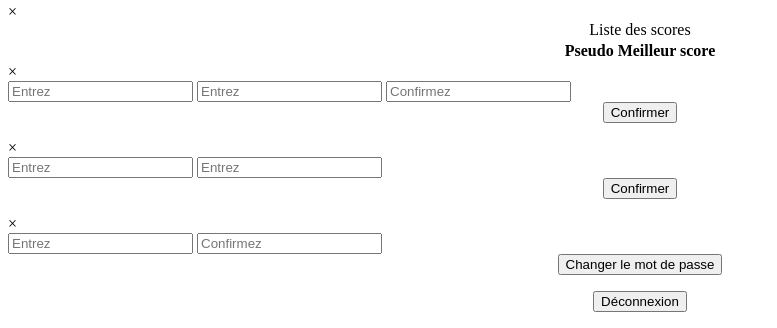
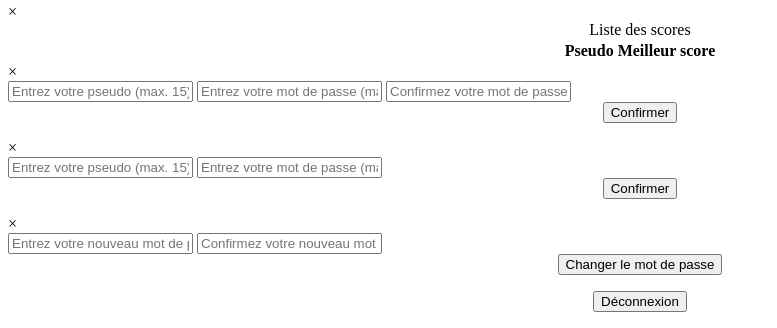
Before and after one commit to Eevee89/pendupokemon, a PHP site: page /php/desktop.php in a window 1280 px wide. Shown: the part 1514-1842 px from the top of the page, without its empty margins (0-777 px from the left). Run offline with PHP 8.4, Linux system fonts and the light colour scheme; data that the repository does not hold is empty.

Commit message:
Correct error, maybe

```diff
--- a/php/desktop.php
+++ b/php/desktop.php
@@ -146,9 +146,9 @@ catch (Exception $e) {
             <span class="close">&times;</span>
             <form action="" method="POST">
                 <input name="FORMTYPE" type="hidden" value="SIGNUPFORM">
-                <input name="username" id="suusername" type="text" placeholder=<?= "Entrez votre pseudo (max. $maxLength)" ?>>
-                <input name="password" id="supassword" type="password" placeholder=<?= "Entrez votre mot de passe (max. $maxLength)" ?>>
-                <input name="cpassword" id="sucpassword" type="password" placeholder=<?= "Confirmez votre mot de passe (max. $maxLength)" ?>>
+                <input name="username" id="suusername" type="text" placeholder="Entrez votre pseudo (max. 15)">
+                <input name="password" id="supassword" type="password" placeholder="Entrez votre mot de passe (max. 15)">
+                <input name="cpassword" id="sucpassword" type="password" placeholder="Confirmez votre mot de passe (max. 15)">
                 <div style="display: flex; justify-content: center; width: 100%;">
                     <input id="signupBtn" type="submit" value="Confirmer">
                 </div>
@@ -161,8 +161,8 @@ catch (Exception $e) {
             <span class="close">&times;</span>
             <form action="" method="POST">
                 <input name="FORMTYPE" type="hidden" value="SIGNINFORM">
-                <input name="username" id="siusername" type="text" placeholder=<?= "Entrez votre pseudo (max. $maxLength)" ?>>
-                <input name="password" id="sipassword" type="password" placeholder=<?= "Entrez votre mot de passe (max. $maxLength)" ?>>
+                <input name="username" id="siusername" type="text" placeholder="Entrez votre pseudo (max. 15)">
+                <input name="password" id="sipassword" type="password" placeholder="Entrez votre mot de passe (max. 15)">
                 <div style="display: flex; justify-content: center; width: 100%;">
                     <input id="signinBtn" type="submit" value="Confirmer">
                 </div>
@@ -175,8 +175,8 @@ catch (Exception $e) {
             <span class="close">&times;</span>
             <form action="" method="POST">
                 <input name="FORMTYPE" type="hidden" value="CHANGEPASS">
-                <input name="password" id="chpassword" type="password" placeholder=<?= "Entrez votre nouveau mot de passe (max. $maxLength)" ?>>
-                <input name="cpassword" id="chcpassword" type="password" placeholder=<?= "Confirmez votre nouveau mot de passe (max. $maxLength)" ?>>
+                <input name="password" id="chpassword" type="password" placeholder="Entrez votre nouveau mot de passe (max. 15)">
+                <input name="cpassword" id="chcpassword" type="password" placeholder="Confirmez votre nouveau mot de passe (max. 15)">
                 <div style="display: flex; justify-content: center; width: 100%;">
                     <input id="changeBtn" type="submit" value="Changer le mot de passe">
                 </div>
--- a/php/header.php
+++ b/php/header.php
@@ -4,10 +4,8 @@ $userAgent = $_SERVER['HTTP_USER_AGENT'];
 $isMob = is_numeric(strpos(strtolower($_SERVER["HTTP_USER_AGENT"]), "mobile"));
 $isios = stripos($userAgent, 'iPhone') !== false || stripos($userAgent, 'iPad') !== false || stripos($userAgent, 'iPod') !== false;
 
-$maxLength = 15;
-
 function isStringValid($string) {
-    if (strlen($string) > $maxLength) {
+    if (strlen($string) > 15) {
         return false;
     }
 
```
